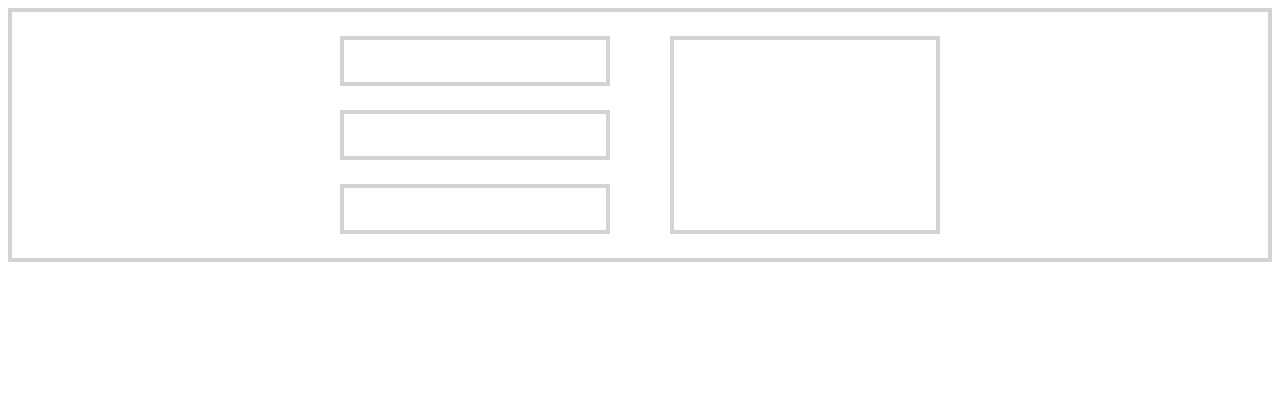
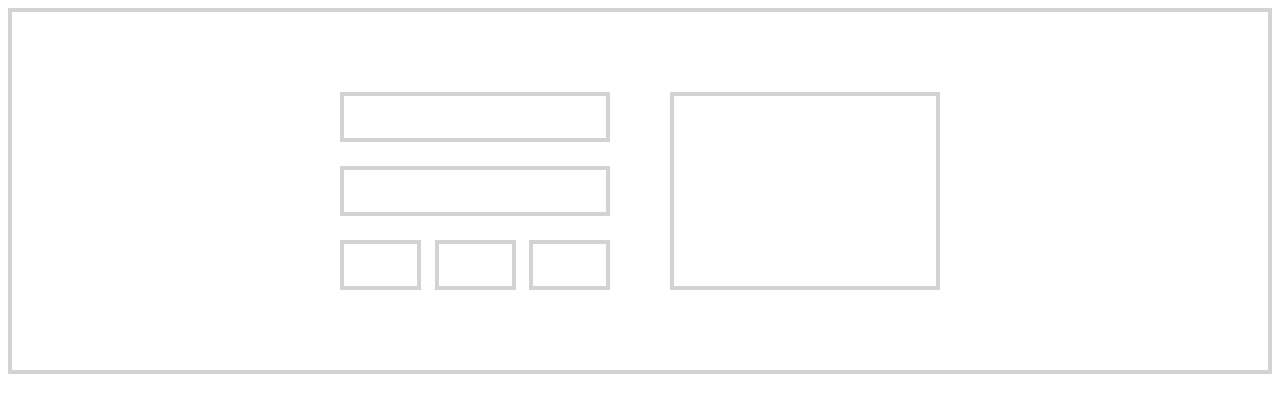
Before and after one commit to MahdiT54/Flexbox-layouts, a plain HTML site: page index.html in a window 1280 px wide. Drawn offline with Linux system fonts and the light colour scheme.

Commit message:
layout 4 updated

```diff
--- a/index.html
+++ b/index.html
@@ -13,7 +13,11 @@
             <div class="box-wrap">
               <div class="box box-small"></div>
               <div class="box box-small"></div>
-              <div class="box box-small"></div>
+              <div class="tiny-wrapper">
+                  <div class="box box-tiny"></div>
+                  <div class="box box-tiny"></div>
+                  <div class="box box-tiny"></div>
+              </div>
             </div>
             <div class="box big-box"></div>
         </div>
--- a/styles.css
+++ b/styles.css
@@ -4,9 +4,9 @@
 
   .container {
       border: 4px solid lightgray;
+      padding: 80px 24px 56px 24px;
       display: flex;
       justify-content: center;
-    padding: 24px 24px 0 24px;
   }
 
   .row {
@@ -31,6 +31,16 @@
     height: 50px;
   }
 
+.tiny-wrapper {
+    display: flex;
+    justify-content: space-between;
+}
+
+  .box-tiny {
+    width: 30%;
+    height: 50px;
+  }
+
   .big-box {
     width: 45%;
   }
```
Lines whose indentation alone changed are shown as unchanged.
